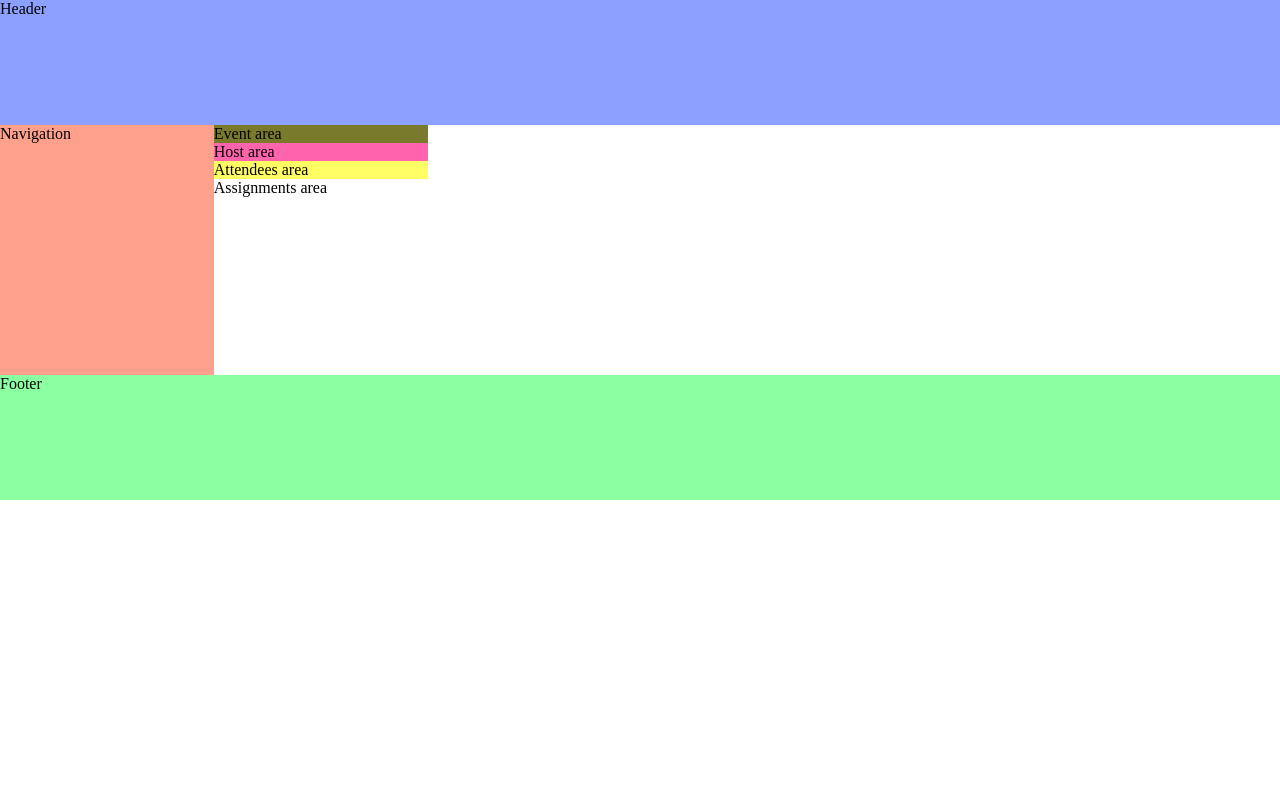
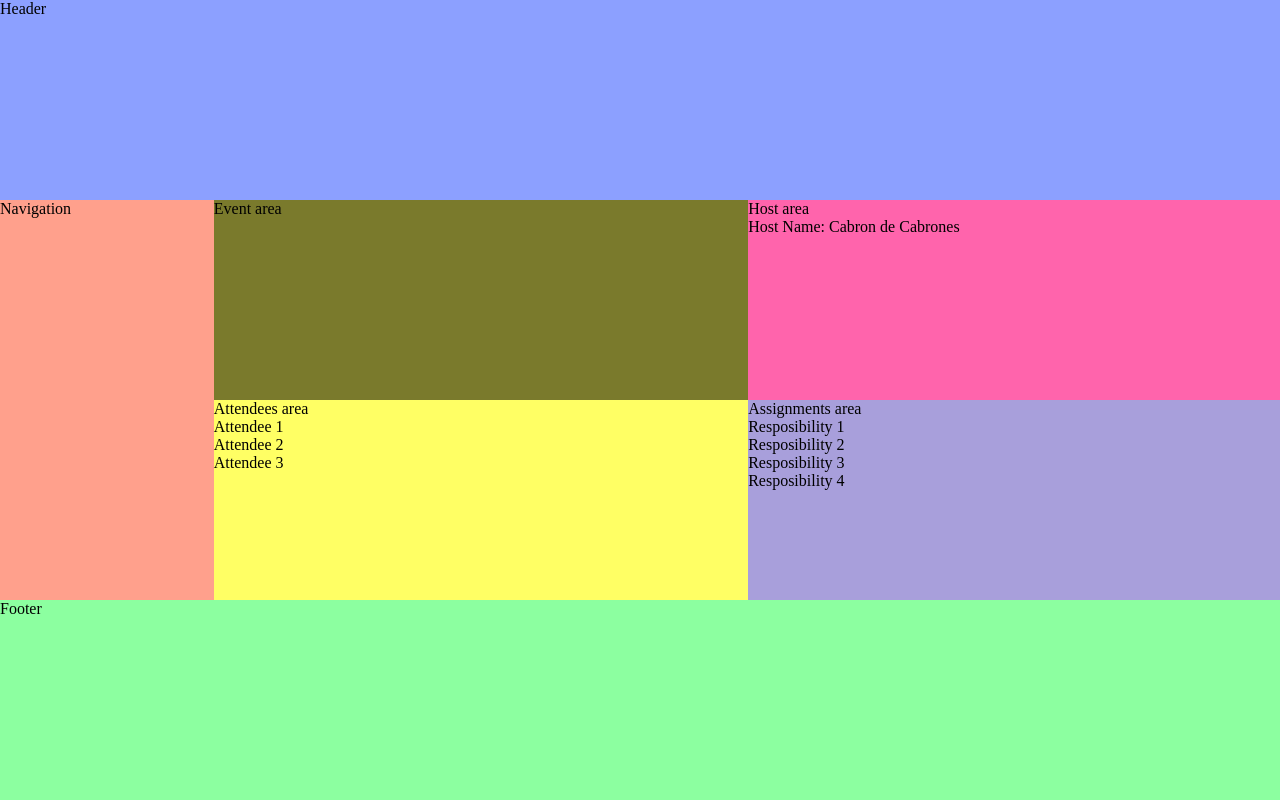
Before and after one commit to WeCanCodeIT/Bring-It-Prototyping, a plain HTML site: page HTML Pages/gridPlayground.html in a window 1280 px wide. Drawn offline with Linux system fonts and the light colour scheme.

Commit message:
revise .css file

```diff
--- a/HTML Pages/gridPlayground.css
+++ b/HTML Pages/gridPlayground.css
@@ -6,19 +6,18 @@
 
     #page {
         display: grid;
-        width: 100%;
-        height: 500px;
+        width: 100vw;
+        height: 100vh;
+
         grid-template-areas: "head head head head head head"
-                             "nav my-event my-event host host host"
-                             "nav attendees attendees assignments assignments assignments"
+                             "nav main main main main main"
+                             "nav main main main main main "
                              "foot foot foot foot foot foot";
-        /* grid-template-rows: 100px 200px 200px 30px;  */
+
         grid-template-rows: 25% 25% 25% 25%;
 
-        /* grid-template-rows: auto auto auto auto; */
+        grid-template-columns: 16.7% 16.7% 16.7% 16.7% 16.7% 16.7%;
 
-        grid-template-columns: 16.7% 16.7% 16.7% 16.7% 16.7% 16.7%;
-        /* grid-template-columns: 150px 150px 150px 150px 150px 150px; */
       }
 
       #page > header {
@@ -31,25 +30,50 @@
         background-color: #ffa08c;
       }
 
+      .main-container{
+        width: 100%;
+        height: 100%;
+        flex-wrap: wrap;
+        flex-direction:row;
+        justify-content: space-between;
+        grid-area: main;
+        display: flex;
+        /* grid-area: main;
+        grid-template-rows: 50% 50%;
+        grid-template-columns: 20% 20% 20% 20% 20% ;
+        grid-template-areas:
+        "my-event my-event host host host"
+        "attendees attendees assignments assignments assignments"; */
+
+
+      }
 
       .my-event {
         grid-area: my-event;
+        width:50%;
+        height: 50%;
         background-color: #7a7a2c;
       }
 
       .host {
         grid-area: host;
+        width:50%;
+        height: 50%;
         background-color: #ff64ac;
       }
 
       .attendees {
         grid-area: attendees;
+        width:50%;
+        height: 50%;
         background-color: #ffff64;
       }
 
       .assignments {
         grid-area: assignments;
-        background-color: #4b4474;
+        width:50%;
+        height: 50%;
+        background-color: #a89fdb;
       }
 
       #page > footer {
--- a/HTML Pages/gridPlayground.html
+++ b/HTML Pages/gridPlayground.html
@@ -13,10 +13,23 @@
         <header>Header</header>
         <nav>Navigation</nav>
     <section class= "main-container">
-        <div class="my-event">Event area</div>
-        <div class="host">Host area</div>
-        <div class="attendees">Attendees area</div>
-        <div class="assignment">Assignments area</div>
+        <div class="my-event">Event area
+            <br>
+        </div>
+        <div class="host">Host area
+            <br><p>Host Name: Cabron de Cabrones </p>
+        </div>
+        <div class="attendees">Attendees area
+            <br> <p>Attendee 1</p>
+            <p>Attendee 2</p>
+            <p>Attendee 3</p>
+        </div>
+        <div class="assignments">Assignments area
+            <br> <p>Resposibility 1</p>
+             <p>Resposibility 2</p>
+             <p>Resposibility 3</p>
+             <p>Resposibility 4</p>
+        </div>
     </section>
         <footer>Footer</footer>
     </section>
```
